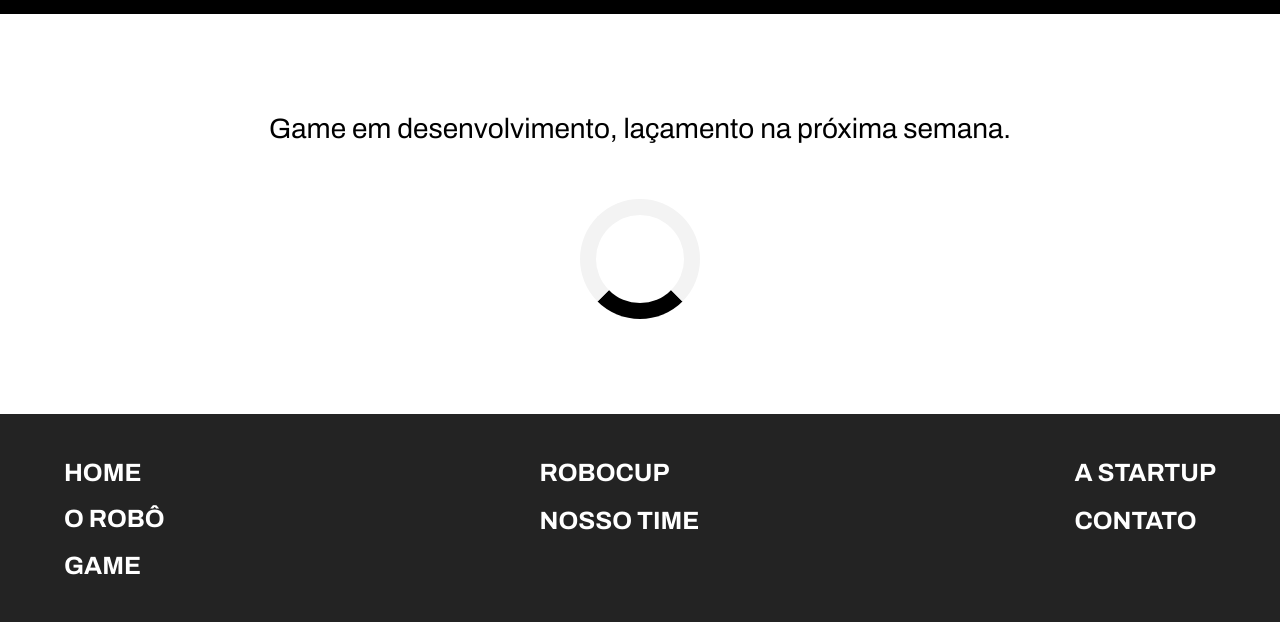
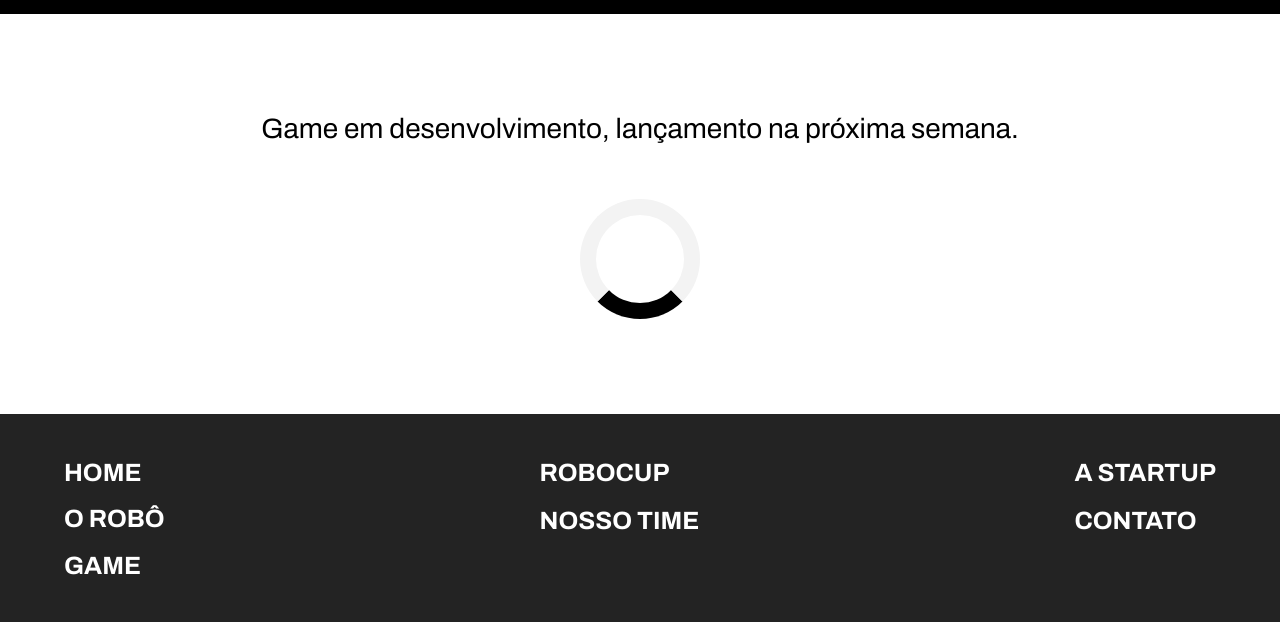
Before and after one commit to silvaisabela/spacebot, a website: page src/pages/game/game.html in a window 1280 px wide. Shown: the part 51-673 px from the top of the page. Drawn offline with Linux system fonts and the light colour scheme.

Commit message:
fix: text game

```diff
--- a/src/pages/game/game.css
+++ b/src/pages/game/game.css
@@ -16,6 +16,7 @@
 
 
 .loader {
+    z-index: -1;
     border: 16px solid #f3f3f3;
     border-radius: 50%;
     border-top: 16px solid #000000;
--- a/src/pages/game/game.html
+++ b/src/pages/game/game.html
@@ -45,7 +45,7 @@
     </nav>
     <section class="loader-game">
         <div class="container loader-game__content">
-            <p class="paragraphy loader-game__text">Game em desenvolvimento, laçamento na próxima semana.</p>
+            <p class="paragraphy loader-game__text">Game em desenvolvimento, lançamento na próxima semana.</p>
             <div class="loader"></div>
         </div>
 
```
